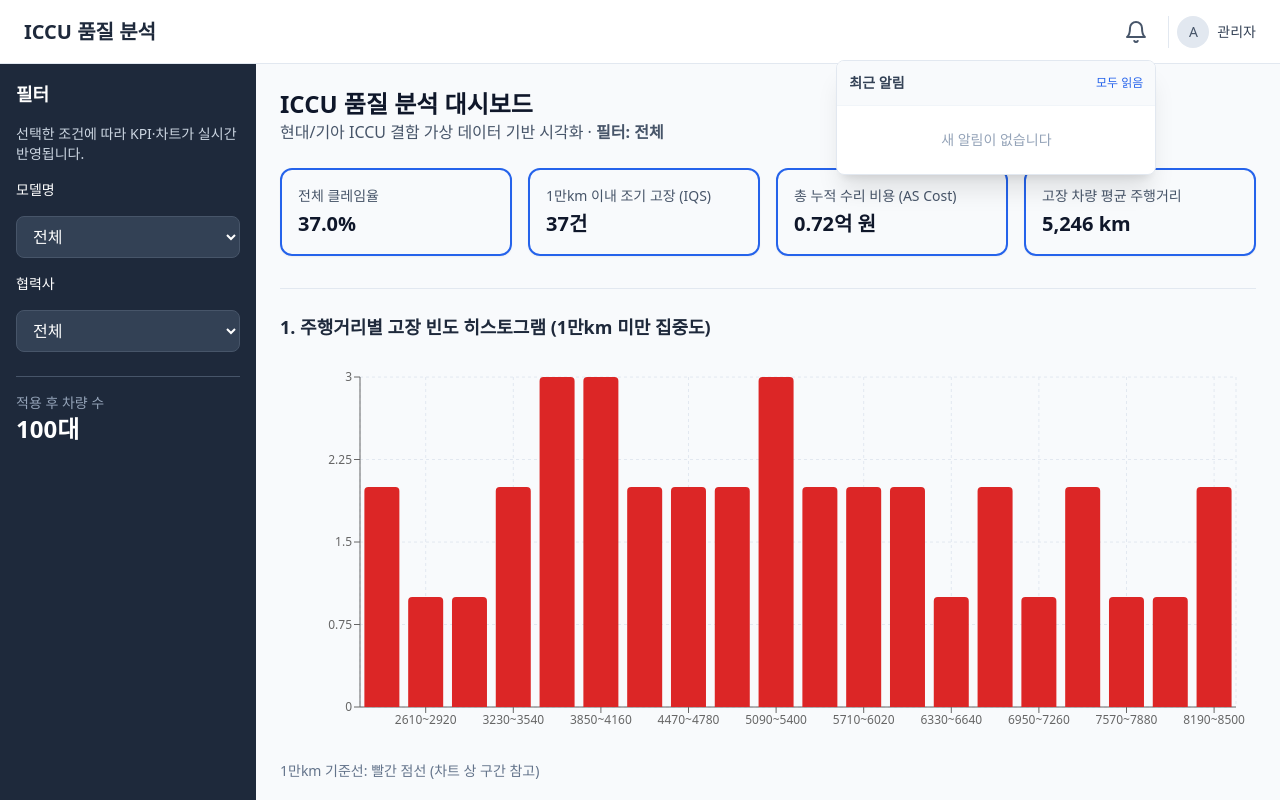
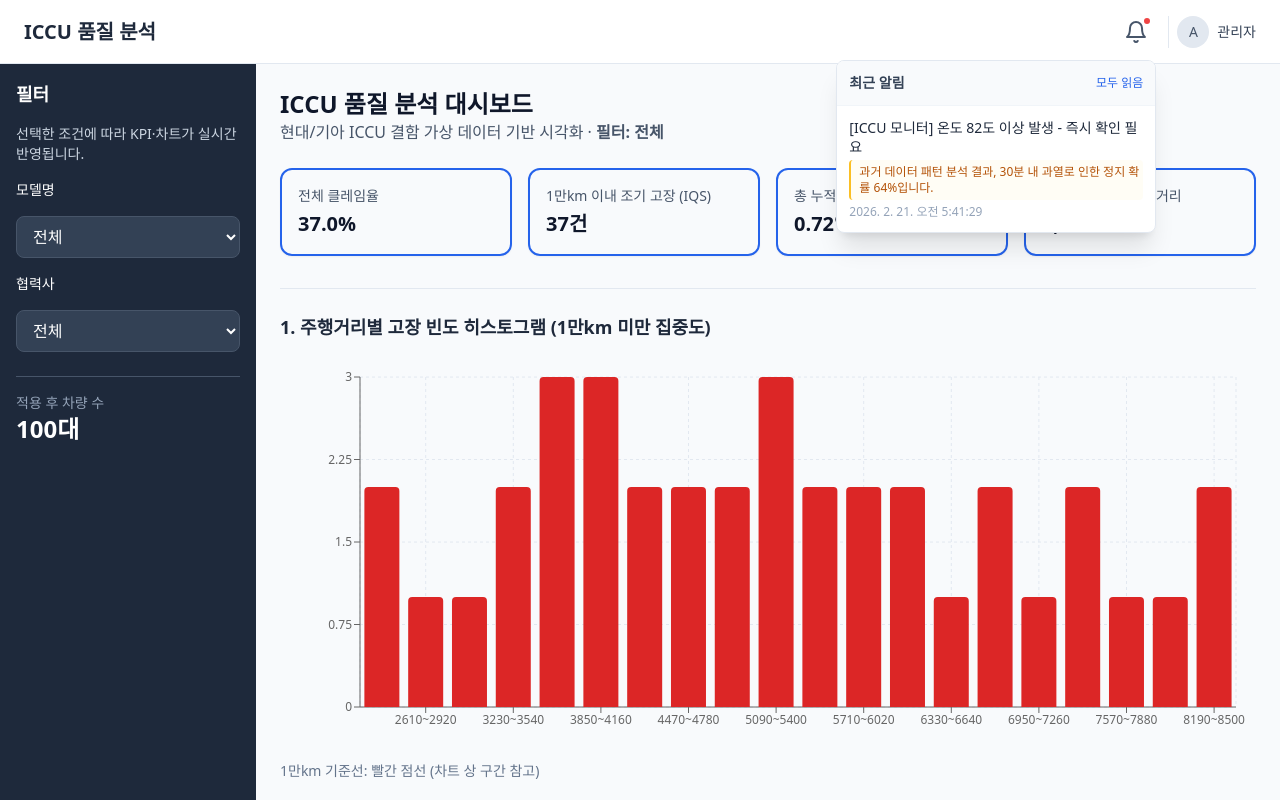
Before and after one commit to wldnd1808-creator/my-dashboard, a Next.js app: page / in a window 1280 px wide. Both pictures are taken after a click on the button "알림". Shown: the top 800 px of the page. Built offline with nearby package versions, Linux system fonts and the light colour scheme.

Commit message:
fix: notification demo

```diff
--- a/app/components/Navbar.tsx
+++ b/app/components/Navbar.tsx
@@ -2,6 +2,17 @@
 
 import { useState, useEffect, useRef } from "react";
 import { useNotifications } from "../contexts/NotificationContext";
+
+/** 컨텍스트에 알림이 없을 때 보여줄 테스트용 더미 (빨간 점 + 팝업 내용 보장) */
+const FALLBACK_DEMO = {
+  id: "fallback-demo",
+  message: "[ICCU 모니터] 온도 82도 이상 발생 - 즉시 확인 필요",
+  equipmentName: "ICCU 모니터",
+  type: "temperature" as const,
+  value: 82,
+  timestamp: Date.now(),
+  aiInsight: "과거 데이터 패턴 분석 결과, 30분 내 과열로 인한 정지 확률 64%입니다.",
+};
 
 export default function Navbar() {
   const { alerts, unreadCount, markAllRead } = useNotifications();
@@ -9,6 +20,8 @@
   const dropdownRef = useRef<HTMLDivElement>(null);
 
   const recentAlerts = alerts.slice(0, 5);
+  const displayList = recentAlerts.length > 0 ? recentAlerts : [FALLBACK_DEMO];
+  const showBadge = unreadCount > 0 || alerts.length === 0;
 
   useEffect(() => {
     const handleClickOutside = (e: MouseEvent) => {
@@ -50,7 +63,7 @@
               <path d="M6 8a6 6 0 0 1 12 0c0 7 3 9 3 9H3s3-2 3-9" />
               <path d="M10.3 21a1.94 1.94 0 0 0 3.4 0" />
             </svg>
-            {unreadCount > 0 && (
+            {showBadge && (
               <span className="absolute top-1 right-1 w-2.5 h-2.5 bg-red-500 rounded-full border-2 border-white" aria-hidden />
             )}
           </button>
@@ -60,13 +73,20 @@
             <div className="absolute right-0 top-full mt-2 w-80 bg-white border border-slate-200 rounded-lg shadow-xl overflow-hidden z-[100]">
               <div className="p-3 border-b border-slate-100 flex justify-between items-center bg-slate-50">
                 <span className="text-sm font-semibold text-slate-700">최근 알림</span>
-                <button onClick={() => { markAllRead(); setShowDropdown(false); }} className="text-xs text-blue-600 hover:underline">모두 읽음</button>
+                {(unreadCount > 0 || alerts.length === 0) && (
+                  <button onClick={() => { markAllRead(); setShowDropdown(false); }} className="text-xs text-blue-600 hover:underline">모두 읽음</button>
+                )}
               </div>
               <div className="max-h-96 overflow-y-auto">
-                {recentAlerts.length > 0 ? (
-                  recentAlerts.map((a) => (
+                {displayList.length > 0 ? (
+                  displayList.map((a) => (
                     <div key={a.id} className="p-3 border-b border-slate-50 last:border-0 hover:bg-slate-50">
                       <p className="text-sm text-slate-800 leading-snug">{a.message}</p>
+                      {a.aiInsight && (
+                        <p className="text-xs text-amber-700 mt-1 pl-2 border-l-2 border-amber-400 bg-amber-50/50 py-1 rounded">
+                          {a.aiInsight}
+                        </p>
+                      )}
                       <p className="text-xs text-slate-400 mt-1">{new Date(a.timestamp).toLocaleString("ko-KR")}</p>
                     </div>
                   ))
--- a/app/contexts/NotificationContext.tsx
+++ b/app/contexts/NotificationContext.tsx
@@ -5,6 +5,7 @@
   useContext,
   useState,
   useCallback,
+  useEffect,
   ReactNode,
 } from "react";
 import type { AlertMessage } from "@/lib/sensor-alerts";
@@ -18,9 +19,25 @@
 
 const NotificationContext = createContext<NotificationContextType | undefined>(undefined);
 
+function createDemoAlert(): AlertMessage {
+  return {
+    id: `demo-${Date.now()}`,
+    message: "[ICCU 모니터] 온도 82도 이상 발생 - 즉시 확인 필요",
+    equipmentName: "ICCU 모니터",
+    type: "temperature",
+    value: 82,
+    timestamp: Date.now(),
+    aiInsight: "과거 데이터 패턴 분석 결과, 30분 내 과열로 인한 정지 확률 64%입니다.",
+  };
+}
+
 export function NotificationProvider({ children }: { children: ReactNode }) {
-  const [alerts, setAlerts] = useState<AlertMessage[]>([]);
+  const [alerts, setAlerts] = useState<AlertMessage[]>(() => [createDemoAlert()]);
   const [readIds, setReadIds] = useState<Set<string>>(new Set());
+
+  useEffect(() => {
+    setAlerts((prev) => (prev.length === 0 ? [createDemoAlert()] : prev));
+  }, []);
 
   const addAlert = useCallback((alert: AlertMessage) => {
     setAlerts((prev) => [alert, ...prev].slice(0, 50)); // 최대 50개 유지
```
